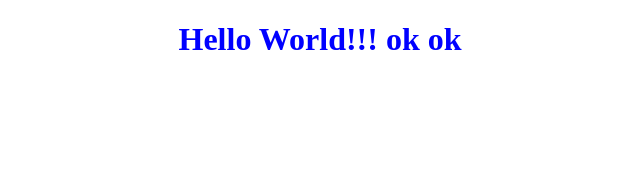
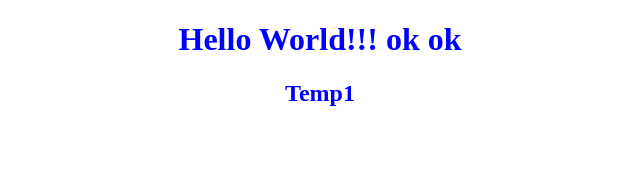
Before and after one commit to Aadarsh369/Movie_Recommender, a React (Create React App) app: page / in a window 1280 px wide. Shown: the top 170 px of the page, without its empty margins (320-960 px from the left). Built offline with nearby package versions, Linux system fonts and the light colour scheme.

Commit message:
added h2 tag

```diff
--- a/src/App.js
+++ b/src/App.js
@@ -4,10 +4,9 @@ function App() {
   return (
     <div className="App">
         <h1>
-
-    Hello World!!! ok ok
-
+            Hello World!!! ok ok
         </h1>
+        <h2>Temp1</h2>
     </div>
   );
 }
```
